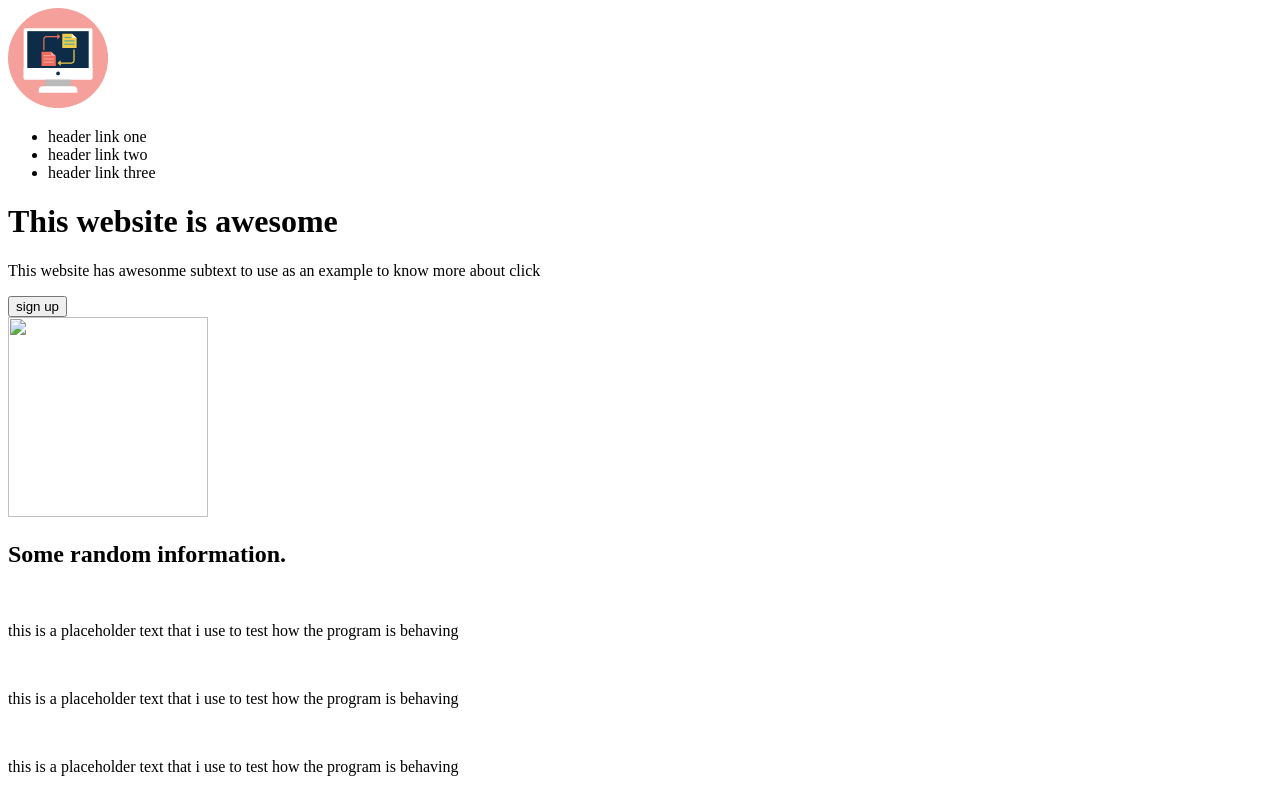
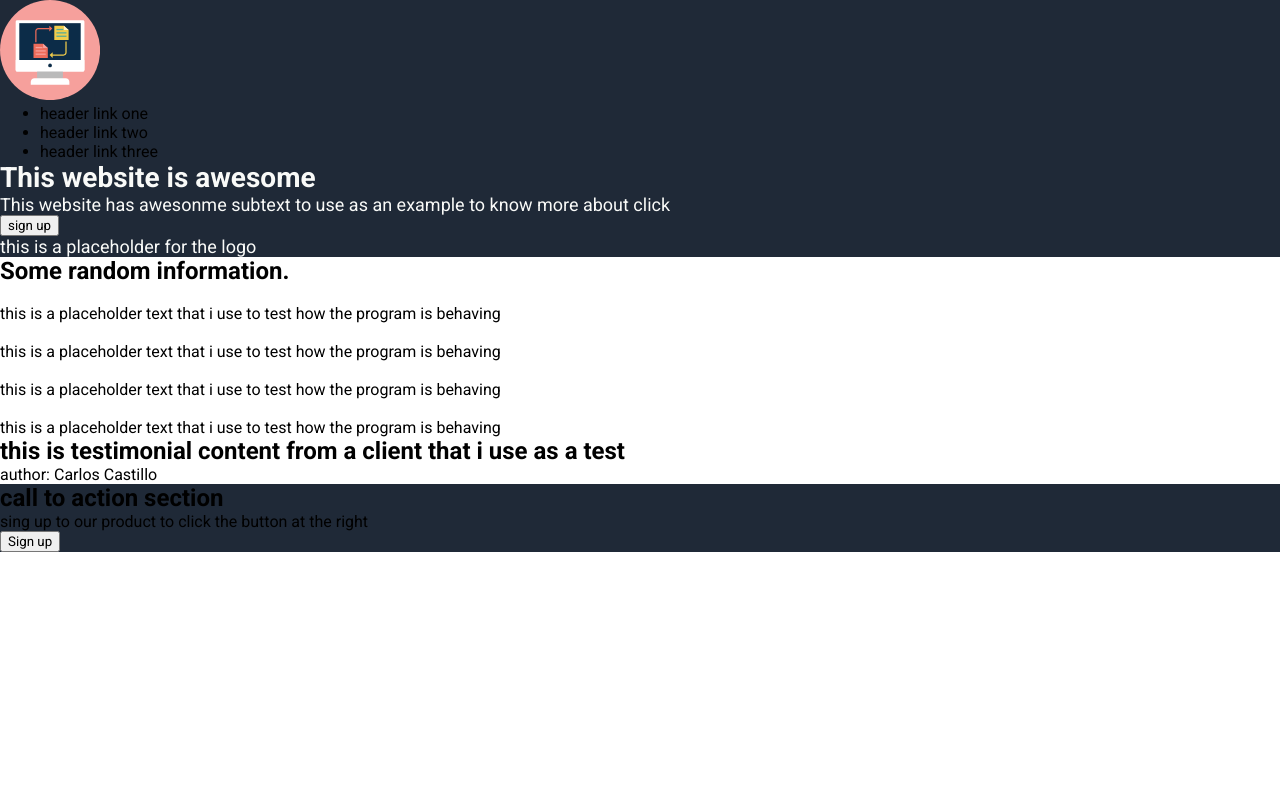
Before and after one commit to modpage1512/odin-flexbox, a plain HTML site: page index.html in a window 1280 px wide. Shown: the top 800 px of the page. Drawn offline with Linux system fonts and the light colour scheme.

Commit message:
agregado css basico y

```diff
--- /dev/null
+++ b/index.css
@@ -0,0 +1,24 @@
+* {
+    margin: 0;
+    font-family: "Roboto";
+}
+
+header, footer {
+    background-color: #1F2937;
+}
+
+h1 {
+    font-size: 28px;
+    font-weight: bold;
+    color: #F9FAF8;
+}
+
+.header-info p {
+    color: #E5E7EB;
+    font-size: 18px;
+}
+
+.header-info-container p {
+    font-size: 18px;
+    color: #F9FAF8;
+}
--- a/index.html
+++ b/index.html
@@ -3,6 +3,11 @@
 <head>
     <meta charset="UTF-8">
     <meta name="viewport" content="width=device-width, initial-scale=1.0">
+    <link rel="stylesheet" href="index.css">
+    <link rel="preconnect" href="https://fonts.googleapis.com">
+<link rel="preconnect" href="https://fonts.gstatic.com" crossorigin>
+<link href="https://fonts.googleapis.com/css2?family=Roboto:ital,wght@0,100;0,300;0,400;0,500;0,700;0,900;1,100;1,300;1,400;1,500;1,700;1,900&display=swap" rel="stylesheet">
+
     <title>Document</title>
 </head>
 <body>
@@ -25,7 +30,9 @@
                 <p>This website has awesonme subtext to use as an example to  know more about click</p>
                 <button class="signup-button">sign up</button>
             </div>
-            <img src="/pexels-magda-ehlers-pexels-1337384.jpg" width="200px" height="200px" alt="" class="header-info-image">
+            <div class="header-info-container">
+                <p>this is a placeholder for the logo</p>
+            </div>
         </div>
     </header>
     <body>
@@ -52,6 +59,8 @@
             <h2>this is testimonial content from a client that i use as a test</h2>
             <p>author: Carlos Castillo</p>
         </div>
+    </body>
+    <footer>
         <div class="footer">
             <div class="footer-action-container">
                 <div class="footer-item-container">
@@ -63,6 +72,6 @@
                 </div>
             </div>
         </div>
-    </body>
+    </footer>
 </body>
 </html>
```
